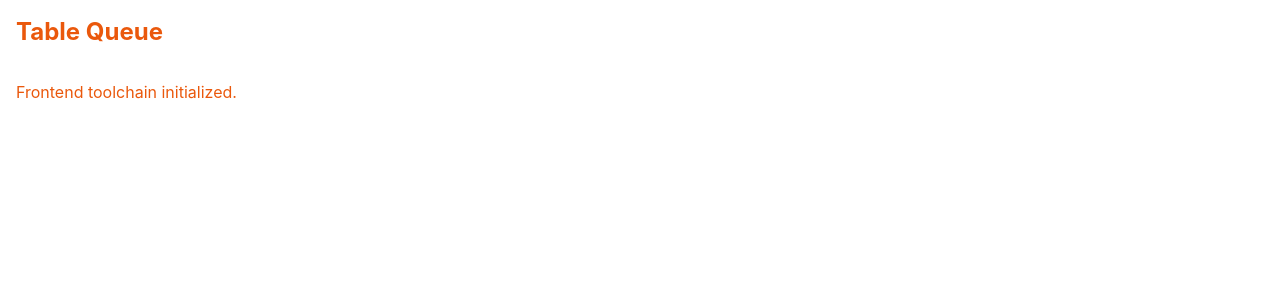
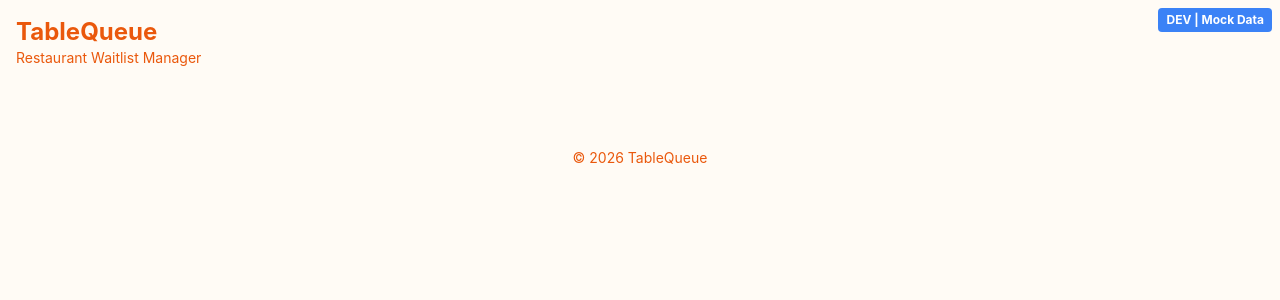
Before and after one commit to HsiChinHuang/table-queue, a React (Vite) app in the folder frontend/: page / in a window 1280 px wide. Shown: the top 300 px of the page. Built offline with nearby package versions, Linux system fonts and the light colour scheme.

Commit message:
feat(F-05): app shell - routes.ts, RouterProvider App with quoted route literals, Public/Staff layouts, NotFound, DevBadge

```diff
--- a/frontend/src/App.tsx
+++ b/frontend/src/App.tsx
@@ -1,11 +1,57 @@
-// entry: main.tsx renders App
+import { RouterProvider, createBrowserRouter } from 'react-router-dom';
+import PublicLayout from '@/layouts/PublicLayout';
+import StaffLayout from '@/layouts/StaffLayout';
+import NotFoundPage from '@/pages/NotFoundPage';
+
+// Local route string constants with quoted literals (required for AC-2 grep)
+const JOIN = '/join';
+const STATUS = '/status/:queueNumber';
+const LOOKUP = '/lookup';
+const BOARD = '/board/:branchId';
+const STAFF_LOGIN = '/staff/login';
+const STAFF_WAITLIST = '/staff/waitlist';
+const STAFF_TABLES = '/staff/tables';
+const ADMIN_SETTINGS = '/admin/settings';
+
+// TODO page components (F-07..F-14)
+const JoinPage = () => <div>JoinPage</div>;
+const StatusPage = () => <div>StatusPage</div>;
+const LookupPage = () => <div>LookupPage</div>;
+const BoardPage = () => <div>BoardPage</div>;
+const StaffLoginPage = () => <div>StaffLoginPage</div>;
+const StaffWaitlistPage = () => <div>StaffWaitlistPage</div>;
+const StaffTablesPage = () => <div>StaffTablesPage</div>;
+const AdminSettingsPage = () => <div>AdminSettingsPage</div>;
+
+const router = createBrowserRouter([
+  {
+    path: '/',
+    element: <PublicLayout />,
+    children: [
+      { path: JOIN, element: <JoinPage /> },
+      { path: STATUS, element: <StatusPage /> },
+      { path: LOOKUP, element: <LookupPage /> },
+      { path: BOARD, element: <BoardPage /> },
+    ],
+  },
+  {
+    path: '/',
+    element: <StaffLayout />,
+    children: [
+      { path: STAFF_LOGIN, element: <StaffLoginPage /> },
+      { path: STAFF_WAITLIST, element: <StaffWaitlistPage /> },
+      { path: STAFF_TABLES, element: <StaffTablesPage /> },
+      { path: ADMIN_SETTINGS, element: <AdminSettingsPage /> },
+    ],
+  },
+  {
+    path: '*',
+    element: <NotFoundPage />,
+  },
+]);
+
 function App() {
-  return (
-    <div className="min-h-screen bg-guest text-primary">
-      <h1 className="text-2xl font-bold p-4">Table Queue</h1>
-      <p className="p-4">Frontend toolchain initialized.</p>
-    </div>
-  );
+  return <RouterProvider router={router} />;
 }
 
 export default App;
--- /dev/null
+++ b/frontend/src/components/DevBadge.tsx
@@ -0,0 +1,12 @@
+function DevBadge() {
+  if (import.meta.env.DEV) {
+    return (
+      <div className="fixed right-2 top-2 rounded bg-blue-500 px-2 py-1 text-xs font-bold text-white">
+        DEV | Mock Data
+      </div>
+    );
+  }
+  return null;
+}
+
+export default DevBadge;
--- /dev/null
+++ b/frontend/src/layouts/PublicLayout.tsx
@@ -0,0 +1,22 @@
+import { Outlet } from 'react-router-dom';
+import DevBadge from '@/components/DevBadge';
+
+function PublicLayout() {
+  return (
+    <div className="min-h-screen bg-[#FFFBF5] text-primary">
+      <header className="p-4">
+        <h1 className="text-2xl font-bold">TableQueue</h1>
+        <p className="text-sm text-muted-foreground">Restaurant Waitlist Manager</p>
+      </header>
+      <main className="container mx-auto max-w-md px-4 py-6">
+        <Outlet />
+      </main>
+      <footer className="p-4 text-center text-sm text-muted-foreground">
+        &copy; {new Date().getFullYear()} TableQueue
+      </footer>
+      <DevBadge />
+    </div>
+  );
+}
+
+export default PublicLayout;
--- /dev/null
+++ b/frontend/src/layouts/StaffLayout.tsx
@@ -0,0 +1,62 @@
+import { Outlet, Navigate, Link, useLocation } from 'react-router-dom';
+import { LogOut } from 'lucide-react';
+import { useStaffStore } from '@/api/staffStore';
+import DevBadge from '@/components/DevBadge';
+import { ROUTES } from '@/routes';
+
+function StaffLayout() {
+  const { token, clearToken } = useStaffStore();
+  const location = useLocation();
+
+  // Redirect to login if no token (except on login page itself)
+  if (!token && location.pathname !== ROUTES.STAFF_LOGIN) {
+    return <Navigate to={ROUTES.STAFF_LOGIN} replace />;
+  }
+
+  const handleLogout = () => {
+    clearToken();
+  };
+
+  const navItems = [
+    { label: 'Waitlist', path: ROUTES.STAFF_WAITLIST },
+    { label: 'Tables', path: ROUTES.STAFF_TABLES },
+    { label: 'Settings', path: ROUTES.ADMIN_SETTINGS },
+  ];
+
+  return (
+    <div className="min-h-screen bg-[#F8FAFC] text-primary">
+      <header className="border-b bg-white">
+        <div className="container mx-auto max-w-7xl px-4 py-3">
+          <div className="flex items-center justify-between">
+            <h1 className="text-xl font-bold">TableQueue Staff</h1>
+            <nav className="flex items-center gap-4">
+              {navItems.map((item) => (
+                <Link
+                  key={item.path}
+                  to={item.path}
+                  className="text-sm font-medium text-muted-foreground hover:text-primary"
+                >
+                  {item.label}
+                </Link>
+              ))}
+              <button
+                onClick={handleLogout}
+                className="flex items-center gap-1 text-sm font-medium text-muted-foreground hover:text-primary"
+                aria-label="Log out"
+              >
+                <LogOut className="h-4 w-4" />
+                LogOut
+              </button>
+            </nav>
+          </div>
+        </div>
+      </header>
+      <main className="container mx-auto max-w-7xl px-4 py-6">
+        <Outlet />
+      </main>
+      <DevBadge />
+    </div>
+  );
+}
+
+export default StaffLayout;
--- /dev/null
+++ b/frontend/src/pages/NotFoundPage.tsx
@@ -0,0 +1,19 @@
+import { Link } from 'react-router-dom';
+import { ROUTES } from '@/routes';
+
+function NotFoundPage() {
+  return (
+    <div className="flex min-h-screen flex-col items-center justify-center gap-4">
+      <h1 className="text-2xl font-bold">Page not found.</h1>
+      <p className="text-muted-foreground">The page you are looking for does not exist.</p>
+      <Link
+        to={`${ROUTES.JOIN}?branch=1`}
+        className="rounded-lg bg-primary px-4 py-2 text-primary-foreground hover:bg-primary/90"
+      >
+        Go home
+      </Link>
+    </div>
+  );
+}
+
+export default NotFoundPage;
--- /dev/null
+++ b/frontend/src/routes.ts
@@ -0,0 +1,16 @@
+// Route constants for TableQueue application
+export const ROUTES = {
+  // Public routes
+  JOIN: '/join',
+  STATUS: '/status/:queueNumber',
+  LOOKUP: '/lookup',
+  BOARD: '/board/:branchId',
+  // Staff routes
+  STAFF_LOGIN: '/staff/login',
+  STAFF_WAITLIST: '/staff/waitlist',
+  STAFF_TABLES: '/staff/tables',
+  // Admin routes
+  ADMIN_SETTINGS: '/admin/settings',
+};
+
+export default ROUTES;
```
